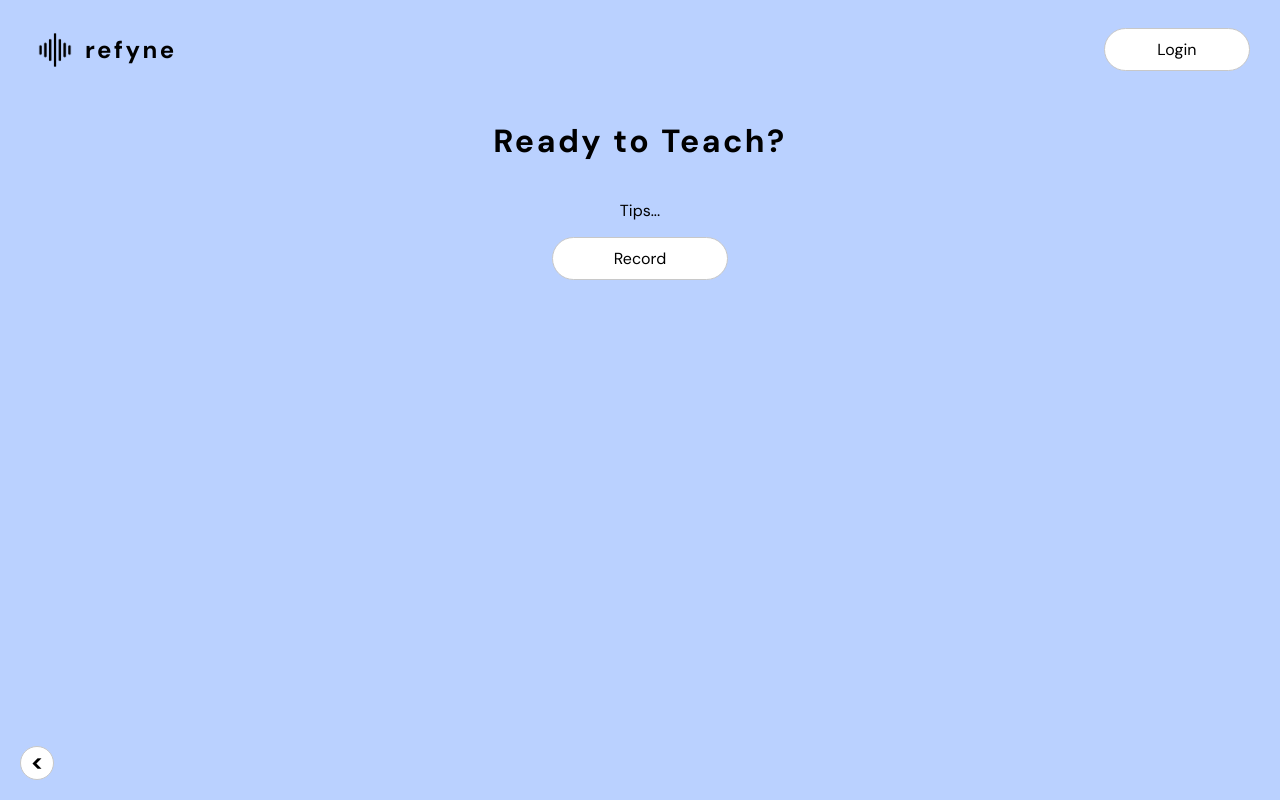
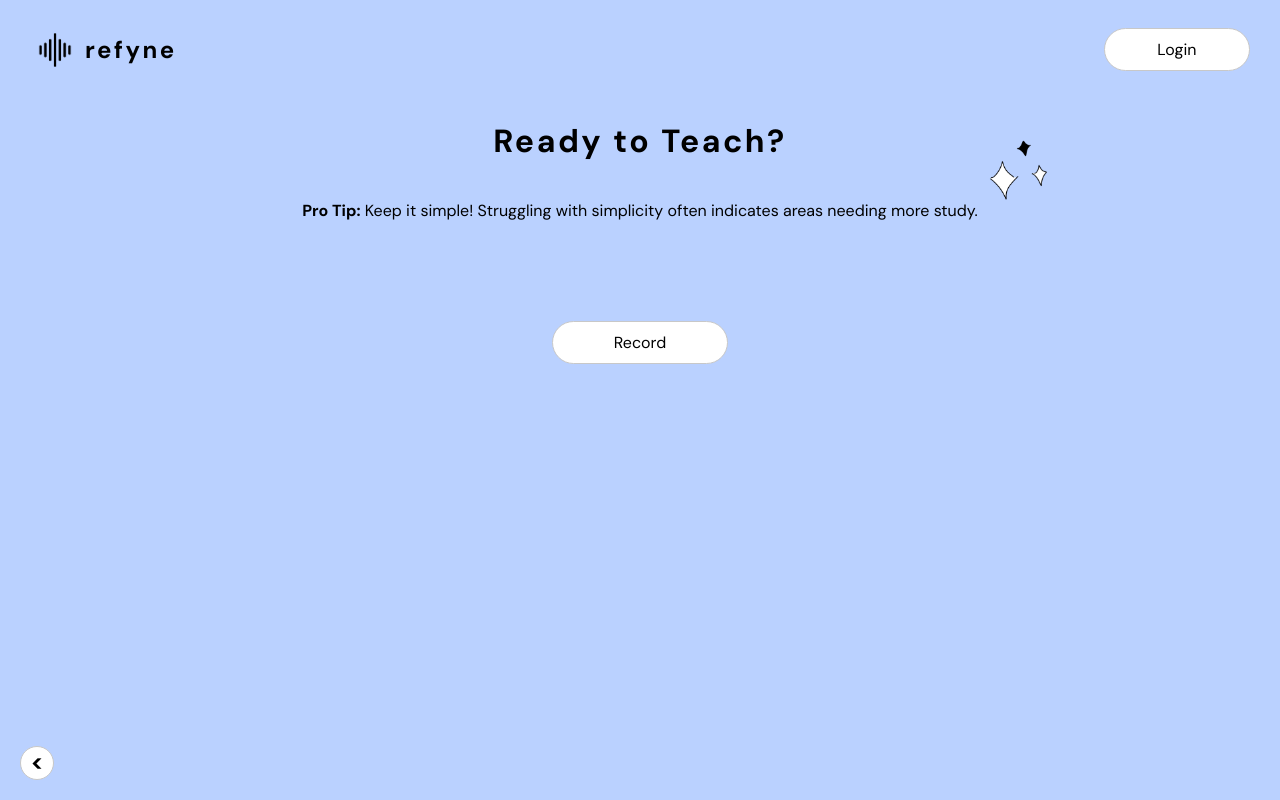
Before and after one commit to linv24/hackmit-23, a React (Create React App) app in the folder feyn/react/: page /record in a window 1280 px wide. Built offline with nearby package versions, Linux system fonts and the light colour scheme; what mic-recorder-to-mp3 would draw is missing.

Commit message:
Added rest of text

```diff
--- a/feyn/react/src/Components/Home/Home.css
+++ b/feyn/react/src/Components/Home/Home.css
@@ -62,6 +62,7 @@ html {
     display: flex;
     flex-direction: column;
     margin-left: 5%;
+    padding-bottom: 8%;
 }
 
 .circle-with-image {
@@ -103,8 +104,8 @@ html {
 }
 
 .summary {
-    padding: 10% 0% 10% 10%;
-    font-size: 150%;
+    padding: 2% 10% 10% 10%;
+    font-size: 130%;
     text-align: left;
 
 }
@@ -115,3 +116,7 @@ html {
     object-fit: cover;
     object-position: center;
 }
+
+.strong {
+    font-size: 150%;
+}
--- a/feyn/react/src/Components/Home/Home.js
+++ b/feyn/react/src/Components/Home/Home.js
@@ -24,7 +24,7 @@ const Home = () => {
                     <div class="circle-with-image">
                         <img class="feynman" src="../../../images/feynman.png" alt="Feynman"/>
                     </div>
-                    <p class="summary">Richard Fyneman...</p>
+                    <p class="summary"><strong class="strong">Richard Fyneman </strong>was an American theoretical physicist who was awarded the Nobel Prize in 1965 for his transformative work in quantum mechanics. Beyond his pioneering research, Feynman was celebrated for his extraordinary teaching capabilities. He believed deeply in the clarity of understanding, asserting that true comprehension came when a concept could be explained in simple terms. From this belief emerged the Feynman Technique, a powerful method for deepening understanding. The essence of this technique is to learn by teaching: if you can explain a topic in straightforward terms, then you've truly grasped its essence. This approach not only helps in assimilating knowledge but also in identifying gaps in understanding, making it an invaluable tool for learners across disciplines.</p>
                 </div>
 
                 <div class="right-column">
--- a/feyn/react/src/Components/Record/Record.css
+++ b/feyn/react/src/Components/Record/Record.css
@@ -2,3 +2,21 @@
     background-color: #BAD1FF;
     min-height: 100vh;
 }
+
+.tip {
+    margin-bottom: 100px;
+}
+
+.sparkles {
+    width: 170px;
+    height: auto;
+    position: absolute;
+    top: -105px;
+    left: 96%;
+    margin-left: 10px;
+}
+
+.tip-container {
+    position: relative;
+    display: inline-block;
+}
--- a/feyn/react/src/Components/Record/Record.js
+++ b/feyn/react/src/Components/Record/Record.js
@@ -11,7 +11,10 @@ const Record = () => {
             <Header />
             <div class="center-container">
                 <h1>Ready to Teach?</h1>
-                <p>Tips...</p>
+                <div className="tip-container">
+                    <p class="tip"><strong>Pro Tip:</strong> Keep it simple! Struggling with simplicity often indicates areas needing more study.</p>
+                    <img class="sparkles" src="../../../images/sparkles.png"/>
+                </div>
                 <Link to="/Playback" class="main-button">Record</Link>
             </div>
 
```
